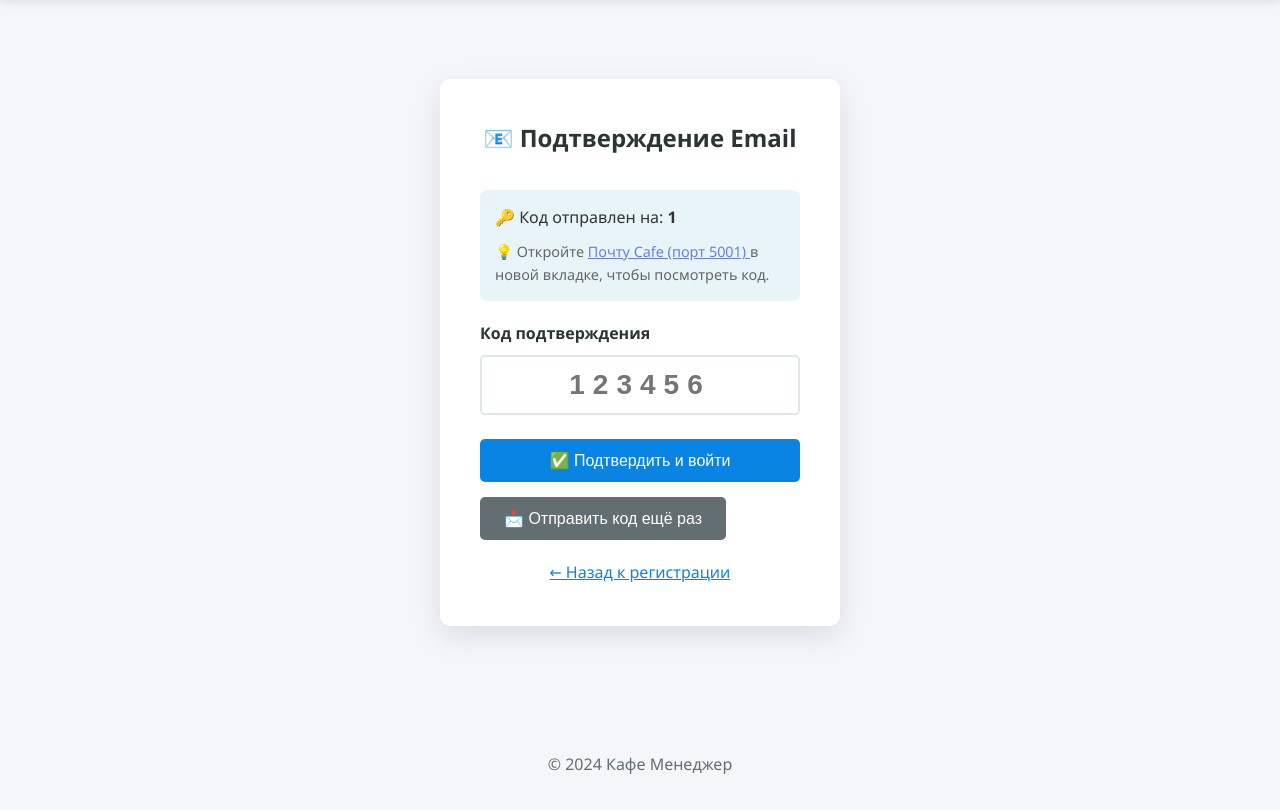
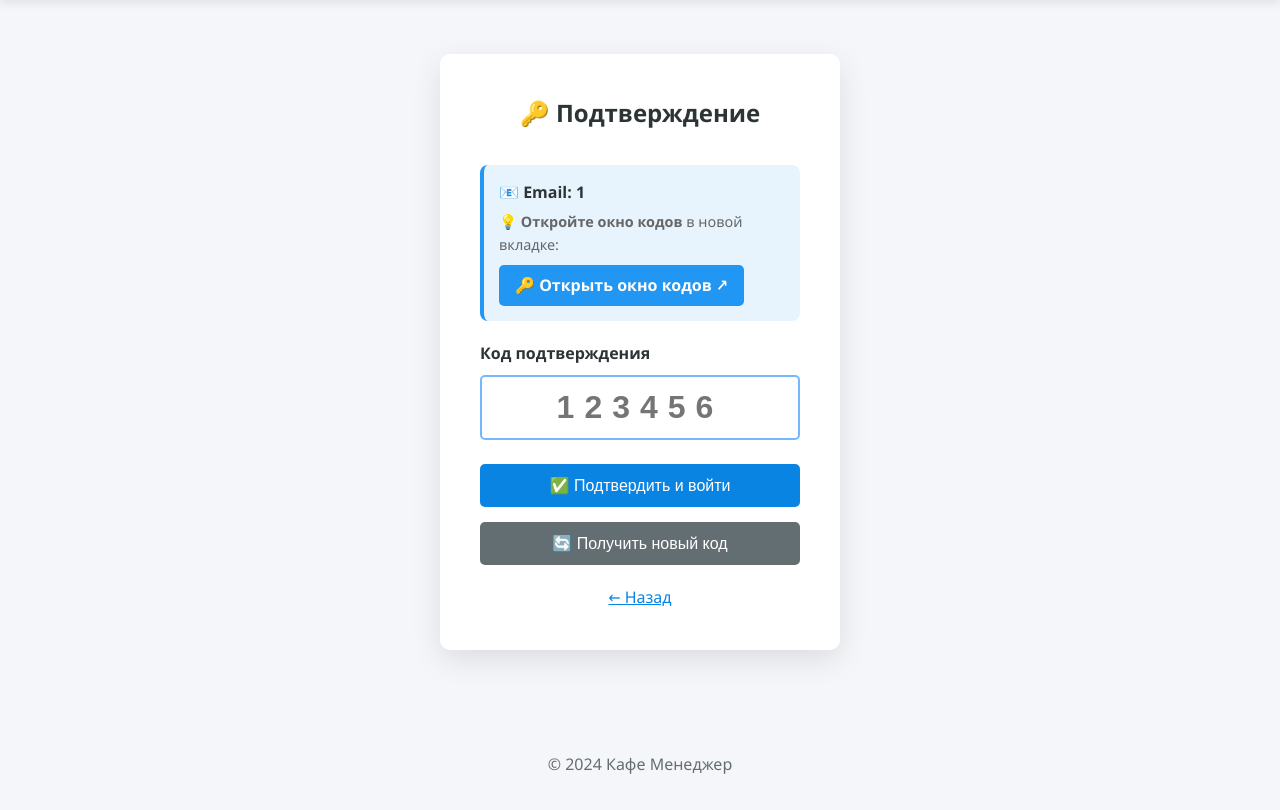
Before and after one commit to Maga-nan/cafe_manager, a Flask app: page /auth/verify-email/1 in a window 1280 px wide. Shown: the part 70-880 px from the top of the page. Run offline with Flask 3, Linux system fonts and the light colour scheme; a user stored in the database is signed in; parts of the project's set-up code (start-up, migrations or seed data) failed here and were passed over.

Commit message:
Update verify_email.html

```diff
--- a/templates/verify_email.html
+++ b/templates/verify_email.html
@@ -1,37 +1,49 @@
 {% extends "base.html" %}
-{% block title %}Подтверждение Email{% endblock %}
+{% block title %}Подтверждение{% endblock %}
 {% block content %}
 <div class="auth-container">
     <div class="auth-card">
-        <h2>📧 Подтверждение Email</h2>
+        <h2>🔑 Подтверждение</h2>
 
-        <div style="background: #e8f4f8; padding: 15px; border-radius: 8px; margin-bottom: 20px;">
-            <p style="margin: 0; color: #333;">
-                🔑 Код отправлен на: <strong>{{ email }}</strong>
+        <div style="background: #e8f4fd; padding: 15px; border-radius: 8px; margin-bottom: 20px; border-left: 4px solid #2196F3;">
+            <p style="margin: 0; font-weight: 600;">📧 Email: {{ email }}</p>
+            <p style="margin: 5px 0 0 0; color: #666; font-size: 0.9rem;">
+                💡 <strong>Откройте окно кодов</strong> в новой вкладке:
             </p>
-            <p style="margin: 10px 0 0 0; color: #666; font-size: 0.9rem;">
-                💡 Откройте <a href="http://127.0.0.1:5001" target="_blank" style="color: #667eea;">
-                    Почту Cafe (порт 5001)
-                </a> в новой вкладке, чтобы посмотреть код.
-            </p>
+            <a href="/admin/codes" target="_blank"
+               style="display: inline-block; margin-top: 8px; padding: 8px 16px;
+                      background: #2196F3; color: white; text-decoration: none;
+                      border-radius: 5px; font-weight: 600;">
+                🔑 Открыть окно кодов ↗
+            </a>
         </div>
 
         <form method="POST" class="auth-form">
             <div class="form-group">
                 <label>Код подтверждения</label>
-                <input type="text" name="code" required placeholder="123456" maxlength="6"
-                       style="text-align: center; font-size: 28px; letter-spacing: 8px; font-weight: bold;">
+                <input type="text" name="code" required placeholder="123456"
+                       maxlength="6" pattern="[0-9]{6}"
+                       style="text-align: center; font-size: 32px; letter-spacing: 10px; font-weight: bold;">
             </div>
-            <button type="submit" class="btn btn-primary">✅ Подтвердить и войти</button>
+            <button type="submit" class="btn btn-primary" style="width: 100%;">
+                ✅ Подтвердить и войти
+            </button>
         </form>
 
         <form method="POST" action="{{ url_for('auth.resend_code') }}" style="margin-top: 15px;">
-            <button type="submit" class="btn btn-secondary">📩 Отправить код ещё раз</button>
+            <button type="submit" class="btn btn-secondary" style="width: 100%;">
+                🔄 Получить новый код
+            </button>
         </form>
 
         <p class="auth-link" style="margin-top: 20px;">
-            <a href="{{ url_for('auth.register') }}">← Назад к регистрации</a>
+            <a href="{{ url_for('auth.register') }}">← Назад</a>
         </p>
     </div>
 </div>
+
+<script>
+// Автофокус на поле кода
+document.querySelector('input[name="code"]').focus();
+</script>
 {% endblock %}
```
